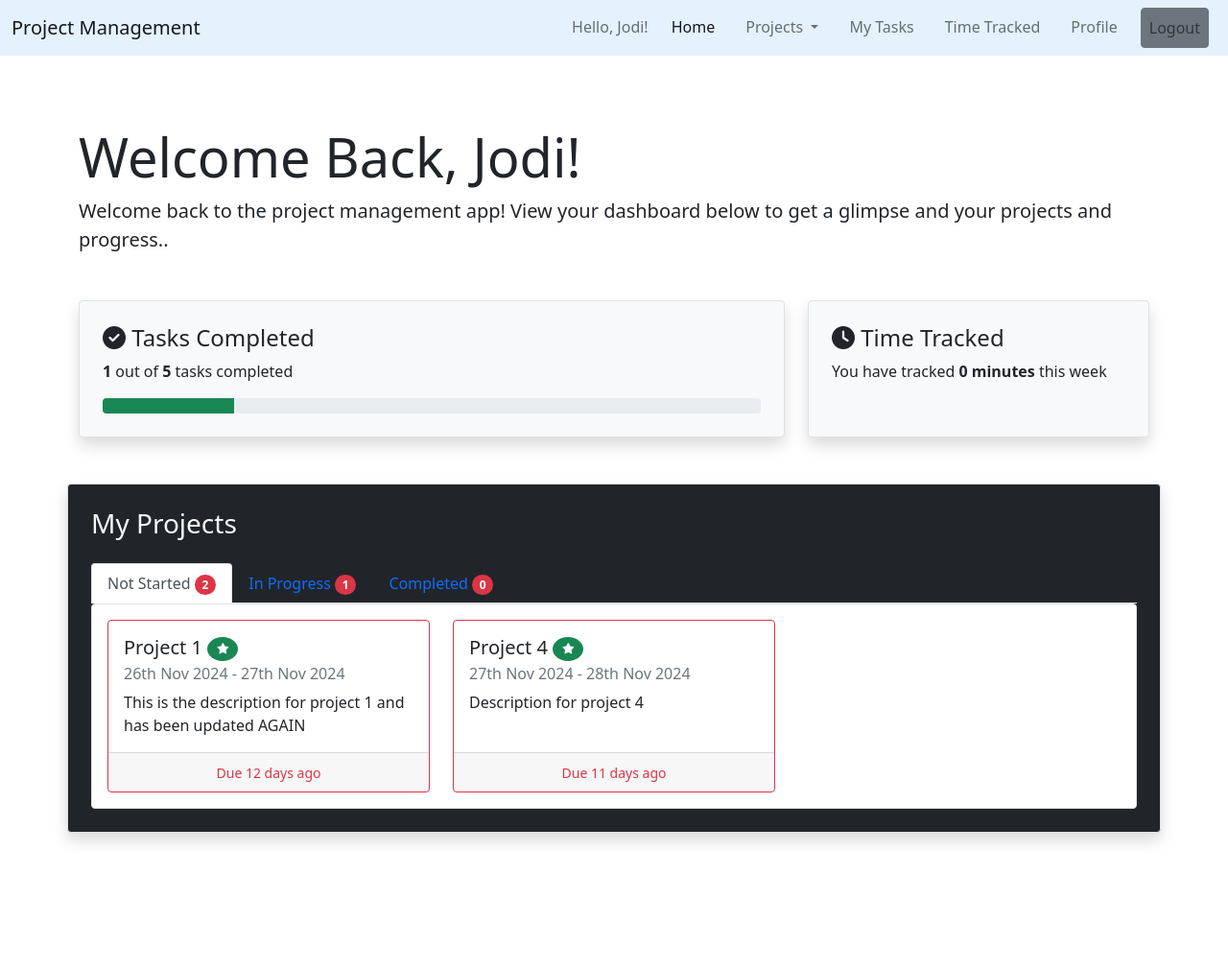
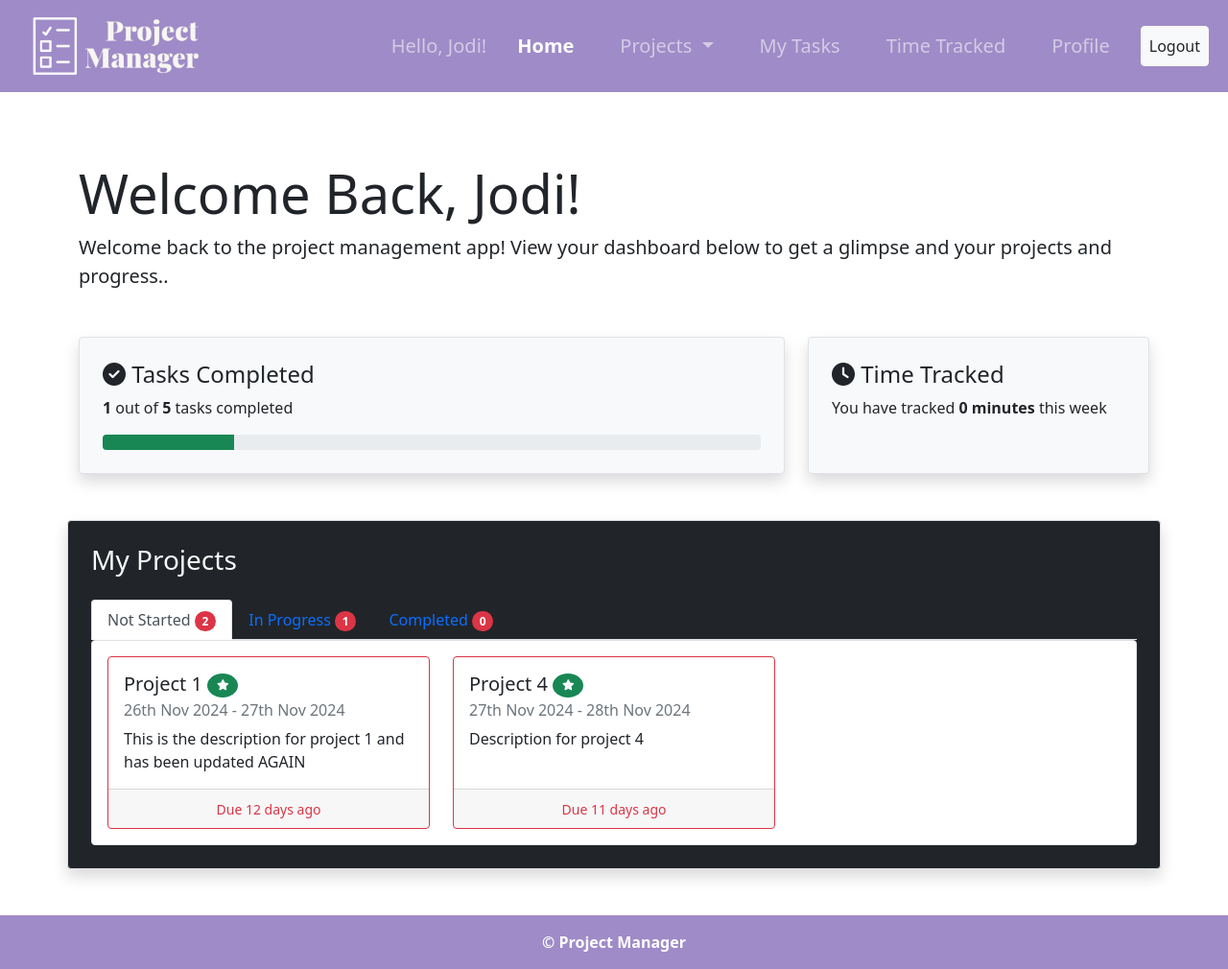
Before and after one commit to jodi-curtis/project-management, a Django app: page / in a window 1280 px wide. Shown: the whole page at 96% size. Before the commit the page ends 879 px from the top, so only its background shows below. Run offline with Django 5.2, Linux system fonts and the light colour scheme; a user stored in the database is signed in; data comes from the database, SQL or seed files in the repository; some libraries are stand-ins or nearby versions.

Commit message:
Add css and logo/favicon

```diff
--- a/project_management/settings.py
+++ b/project_management/settings.py
@@ -124,7 +124,8 @@ USE_TZ = True
 # Static files (CSS, JavaScript, Images)
 # https://docs.djangoproject.com/en/5.1/howto/static-files/
 
-STATIC_URL = 'static/'
+STATIC_URL = '/static/'
+STATICFILES_DIRS = [BASE_DIR / "static"]
 
 # Default primary key field type
 # https://docs.djangoproject.com/en/5.1/ref/settings/#default-auto-field
--- a/projects/templates/projects/base.html
+++ b/projects/templates/projects/base.html
@@ -4,58 +4,61 @@
     <meta charset="UTF-8">
     <meta name="viewport" content="width=device-width, initial-scale=1.0">
     <link href="https://cdn.jsdelivr.net/npm/bootstrap@5.0.2/dist/css/bootstrap.min.css" rel="stylesheet" integrity="sha384-EVSTQN3/azprG1Anm3QDgpJLIm9Nao0Yz1ztcQTwFspd3yD65VohhpuuCOmLASjC" crossorigin="anonymous">
+    {% load static %}
     {% if title %}
         <title> Django Project Management - {{ title }}</title>
     {% else %}
         <title>Django Project Management</title>
     {% endif %}
+    <link rel="stylesheet" href="{% static 'css/style.css' %}">
+    <link rel="icon" href="{% static 'images/favicon.ico' %}" type="image/x-icon">
     <script src="https://kit.fontawesome.com/fc6f6498bf.js" crossorigin="anonymous"></script>
 </head>
 <body>
     <div class="col-md-12">
-
-        <nav class="navbar navbar-expand-lg navbar-light" style="background-color: #e3f2fd;">
+        <nav class="navbar navbar-expand-lg navbar-dark" id="menu">
             <div class="container-fluid">
-                <a class="navbar-brand" href="{% url 'project-home' %}">Project Management</a>
-
+                <a class="navbar-brand" href="{% url 'project-home' %}">
+                    <img src="{% static 'images/logo.png' %}" alt="Logo" id="logo">
+                </a>
                 <button class="navbar-toggler" type="button" data-bs-toggle="collapse" data-bs-target="#navbarNavDropdown" aria-controls="navbarNavDropdown" aria-expanded="false" aria-label="Toggle navigation">
                     <span class="navbar-toggler-icon"></span>
                 </button>
                 <div class="collapse navbar-collapse justify-content-end" id="navbarNavDropdown">
                     <ul class="navbar-nav">
                         {% if user.is_authenticated %}
-                            <span class="navbar-text mx-2">Hello, {{ user.first_name }}!</span>
+                            <span class="navbar-text mx-2 fs-5">Hello, {{ user.first_name }}!</span>
 
-                            <li class="nav-item mx-2">
-                                <a class="nav-link {% if request.resolver_match.url_name == 'project-home' %}active{% endif %}" href="{% url 'project-home' %}">Home</a>
+                            <li class="nav-item mx-3">
+                                <a class="nav-link fs-5 {% if request.resolver_match.url_name == 'project-home' %}active{% endif %}" href="{% url 'project-home' %}">Home</a>
                             </li>
 
                             <li class="nav-item dropdown">
-                                <a class="nav-link dropdown-toggle mx-2 {% if request.resolver_match.url_name == 'project-list' or request.resolver_match.url_name == 'project-create' %}active{% endif %}
+                                <a class="nav-link dropdown-toggle mx-3 fs-5 {% if request.resolver_match.url_name == 'project-list' or request.resolver_match.url_name == 'project-create' %}active{% endif %}
                                 " href="#" id="navbarDropdown" role="button" data-bs-toggle="dropdown" aria-expanded="false">
                                     Projects
                                 </a>
-                                <ul class="dropdown-menu" aria-labelledby="navbarDropdown">
-                                    <li><a class="dropdown-item {% if request.resolver_match.url_name == 'project-list' %}active{% endif %}" href="{% url 'project-list' %}">All Projects</a></li>
-                                    <li><a class="dropdown-item {% if request.resolver_match.url_name == 'project-create' %}active{% endif %}" href="{% url 'project-create' %}">New Project</a></li>
+                                <ul class="dropdown-menu fs-5" aria-labelledby="navbarDropdown">
+                                    <li><a class="dropdown-item fs-5 {% if request.resolver_match.url_name == 'project-list' %}active{% endif %}" href="{% url 'project-list' %}">All Projects</a></li>
+                                    <li><a class="dropdown-item fs-5 {% if request.resolver_match.url_name == 'project-create' %}active{% endif %}" href="{% url 'project-create' %}">New Project</a></li>
                                 </ul>
                             </li>
 
-                            <li class="nav-item mx-2">
-                                <a class="nav-link {% if request.resolver_match.url_name == 'task-home' %}active{% endif %}" href="{% url 'task-home' %}">My Tasks</a>
+                            <li class="nav-item mx-3">
+                                <a class="nav-link fs-5 {% if request.resolver_match.url_name == 'task-home' %}active{% endif %}" href="{% url 'task-home' %}">My Tasks</a>
                             </li>
 
-                            <li class="nav-item mx-2">
-                                <a class="nav-link {% if request.resolver_match.url_name == 'time-tracked' %}active{% endif %}" href="{% url 'time-tracked' %}">Time Tracked</a>
+                            <li class="nav-item mx-3">
+                                <a class="nav-link fs-5 {% if request.resolver_match.url_name == 'time-tracked' %}active{% endif %}" href="{% url 'time-tracked' %}">Time Tracked</a>
                             </li>
 
-                            <li class="nav-item mx-2">
-                                <a class="nav-link {% if request.resolver_match.url_name == 'profile' %}active{% endif %}" href="{% url 'profile' %}">Profile</a>
+                            <li class="nav-item mx-3">
+                                <a class="nav-link fs-5 {% if request.resolver_match.url_name == 'profile' %}active{% endif %}" href="{% url 'profile' %}">Profile</a>
                             </li>
 
-                            <form method="POST" action="{% url 'logout' %}" class="form-inline nav-item">
+                            <form method="POST" action="{% url 'logout' %}" class="form-inline nav-item d-flex align-items-center">
                                 {% csrf_token %}
-                                <button type="submit" class="btn btn-link nav-link btn-secondary mx-2">
+                                <button type="submit" class="btn btn-logout nav-link btn-light text-dark mx-2">
                                     Logout
                                 </button>
                             </form>
@@ -85,6 +88,10 @@
         </div>
 
         {% block content %}{% endblock %}
+
+        <footer class="py-3 mt-5">
+            <strong>&copy; Project Manager</strong>
+        </footer>
     </div>
 
     <script src="https://cdn.jsdelivr.net/npm/bootstrap@5.0.2/dist/js/bootstrap.bundle.min.js" integrity="sha384-MrcW6ZMFYlzcLA8Nl+NtUVF0sA7MsXsP1UyJoMp4YLEuNSfAP+JcXn/tWtIaxVXM" crossorigin="anonymous"></script>
--- a/static/css/style.css
+++ b/static/css/style.css
@@ -1,3 +1,25 @@
-.body{
-    background-color: red;
+#menu{
+    background-color: #9F8BC7;
+    color: #ffffff;
 }
+
+footer{
+    background-color: #9F8BC7;
+    color: #ffffff;
+    text-align: center;
+}
+
+#logo{
+    height: 70px;
+}
+
+.navbar-nav .nav-link.active {
+    font-weight: bold;
+}
+
+
+.dropdown-menu .dropdown-item.active,
+.dropdown-menu .dropdown-item:hover {
+    color: #46218f;
+    background-color: #bcb9c2;
+}
```
Also changed, not shown: static/images/favicon.ico, static/images/logo.png.
